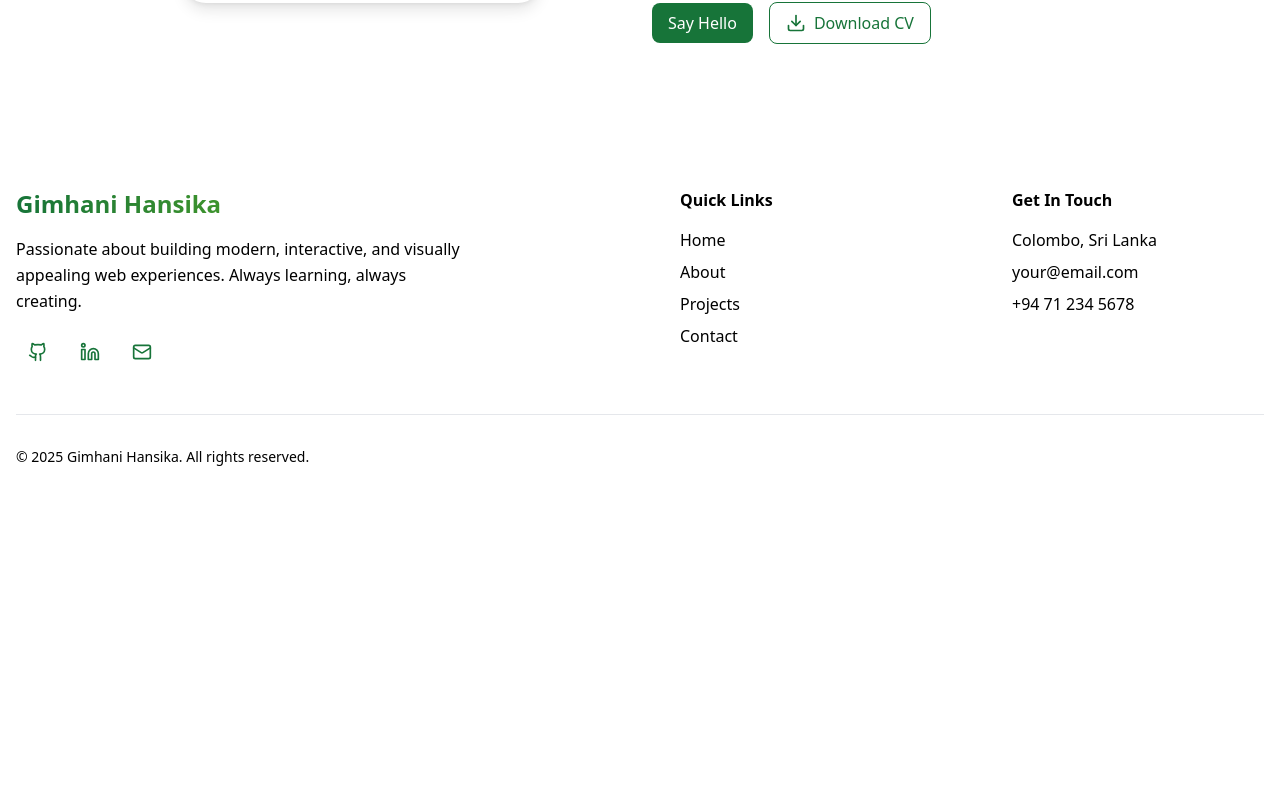
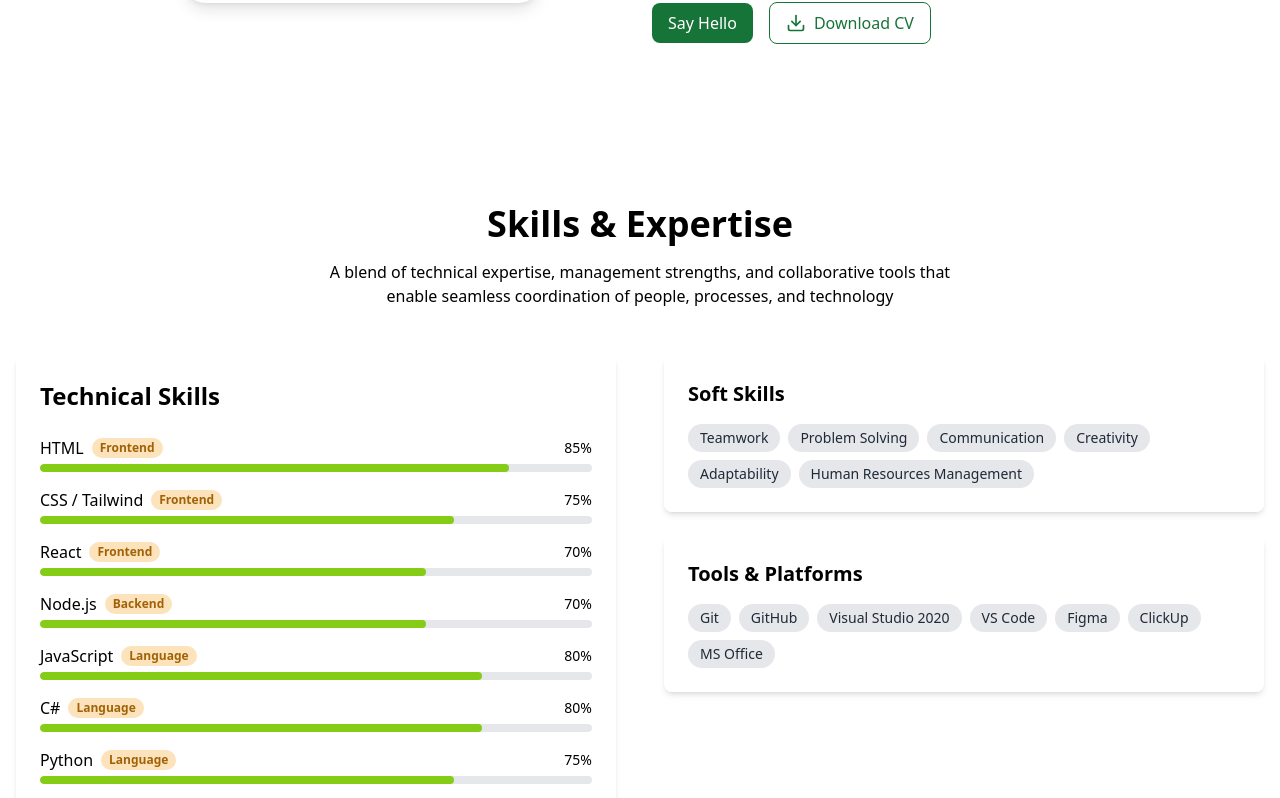
Before and after one commit to ICT-Courses/ict2233-ca-02-Hansi-Umayangani, a React (Vite) app: page /about in a window 1280 px wide. Shown: the part 762-1560 px from the top of the page. Before the commit the page ends 1293 px from the top, so only its background shows below. Built offline with nearby package versions, Linux system fonts and the light colour scheme.

Commit message:
Import and render SkillsSection component

```diff
--- a/src/pages/About.jsx
+++ b/src/pages/About.jsx
@@ -1,10 +1,12 @@
 import AboutHero from "../components/AboutHero";
+import { SkillsSection } from "../components/SkillsSection";
 
 export default function About() {
   return (
     <main className="flex flex-col">
       <AboutHero />
-      {/* Contents for SkillsSection, ExperienceSection, EducationSection */}
+      <SkillsSection />
+      {/* Contents for ExperienceSection, EducationSection */}
     </main>
   );
 }
```
